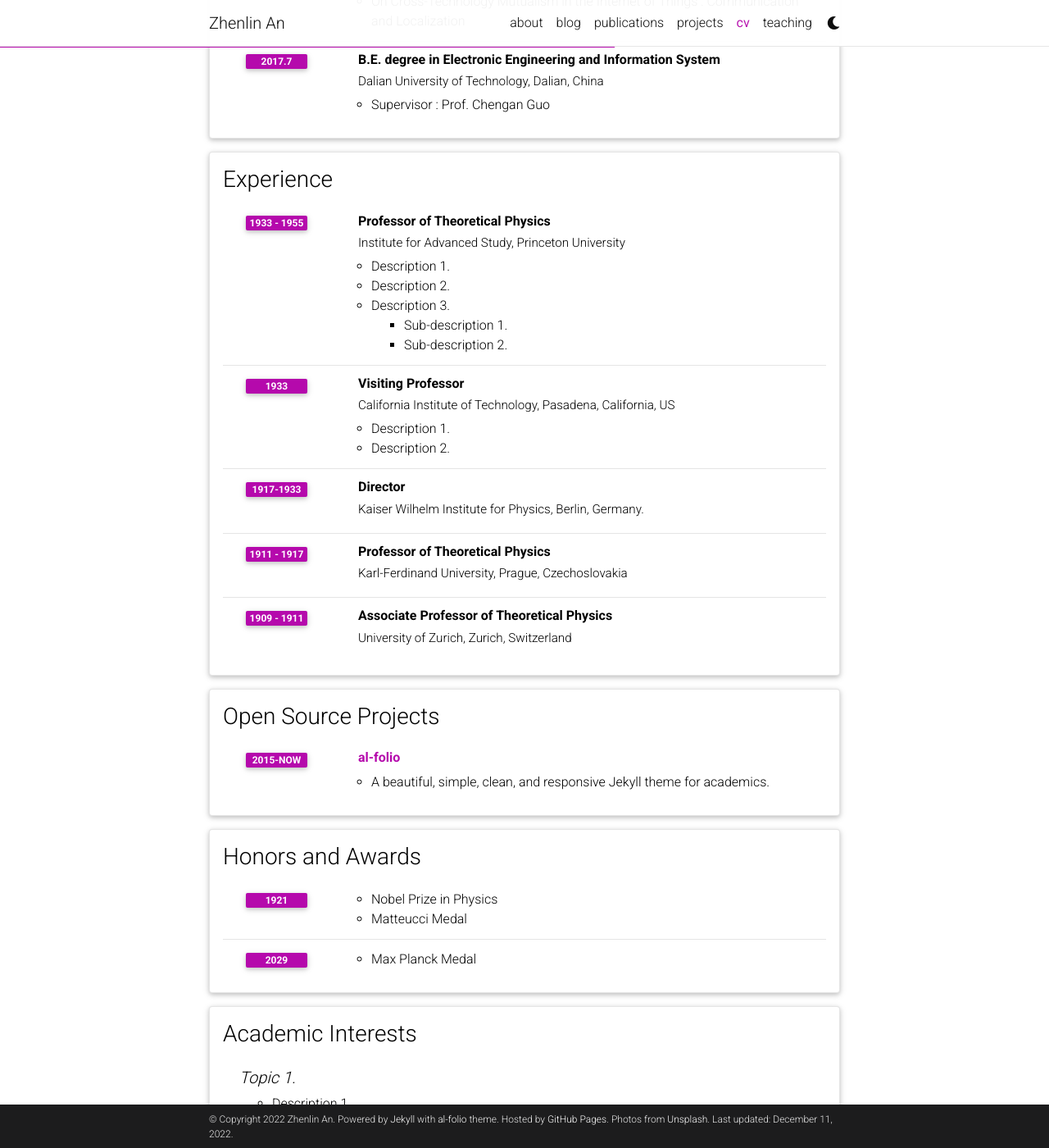
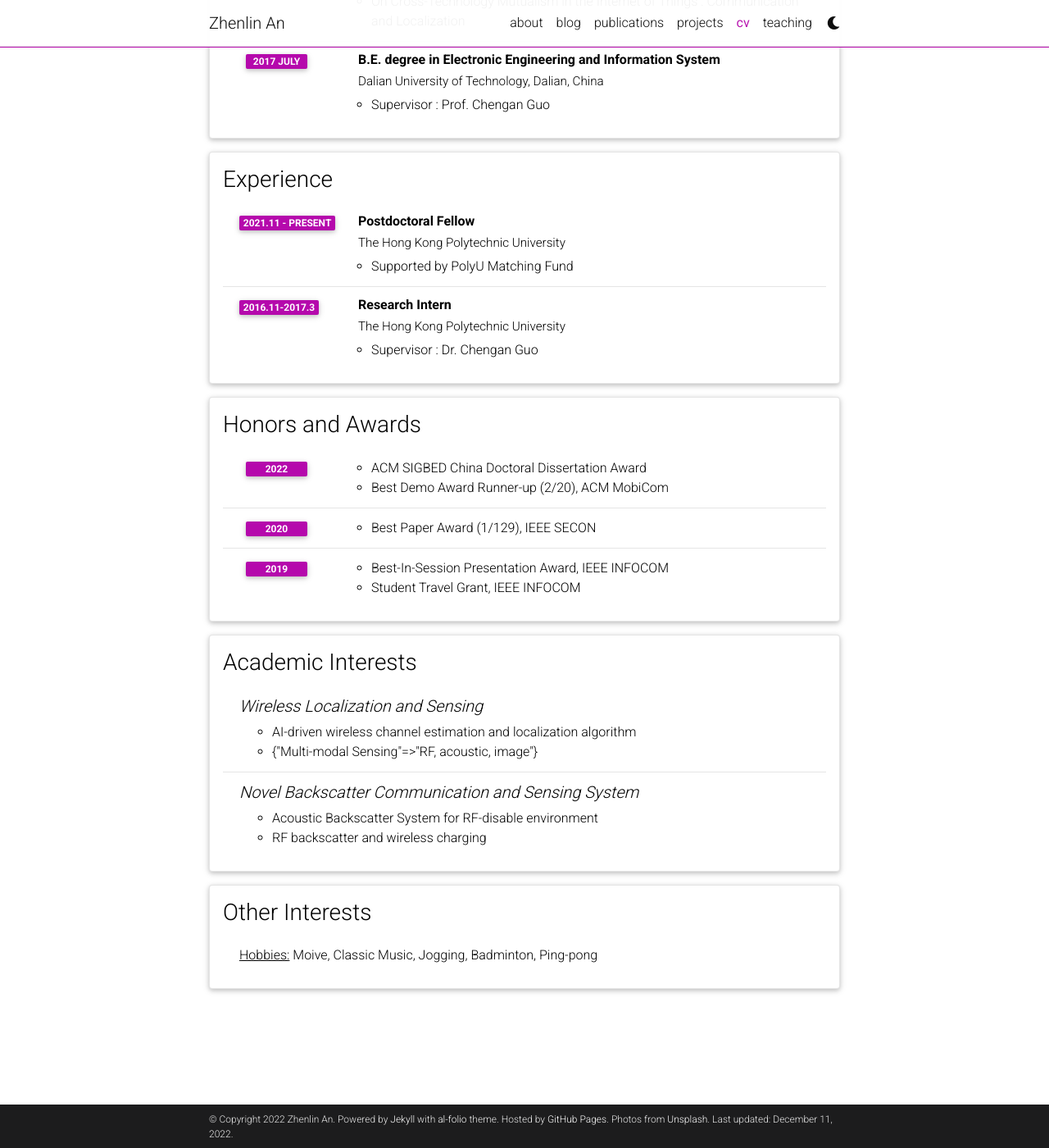
Before and after one commit to Anplus/anplus.github.io, a Jekyll site: the page built from _pages/cv.md, in a window 1280 px wide and 1400 px high, scrolled down 523 px. Shown: the whole window at 82% size. Built offline with Jekyll 4.4.1, drawn with Linux system fonts in a browser that asks for light colours; comment, search, counter and statistics services are not loaded; a style sheet for code colours, icons or effects is not loaded; some of the changed text lies outside the part shown.

Commit message:
Update cv.yml

```diff
--- a/_data/cv.yml
+++ b/_data/cv.yml
@@ -11,80 +11,59 @@
   contents:
     - title: PhD in Computer Science
       institution: The Hong Kong Polytechnic University, Hong Kong
-      year: 2021.10
+      year: 2021 Oct
       description:
         - Supervisor &#58 Lei Yang Co-supervisor &#58 Jiannong Cao
         - On Cross-Technology Mutualism in the Internet of Things &#58 Communication and Localization
     - title: B.E. degree in Electronic Engineering and Information System
       institution: Dalian University of Technology, Dalian, China
-      year: 2017.7
+      year: 2017 July
       description:
         - Supervisor &#58 Prof. Chengan Guo
 
 - title: Experience
   type: time_table
   contents:
-    - title: Professor of Theoretical Physics
-      institution: Institute for Advanced Study, Princeton University
-      year: 1933 - 1955
+    - title: Postdoctoral Fellow
+      institution: The Hong Kong Polytechnic University
+      year: 2021.11 - Present
       description:
-        - Description 1.
-        - Description 2.
-        - title: Description 3.
-          contents:
-            - Sub-description 1.
-            - Sub-description 2.
-    - title: Visiting Professor
-      institution: California Institute of Technology, Pasadena, California, US
-      year: 1933
+        - Supported by PolyU Matching Fund
+
+    - title: Research Intern
+      institution: The Hong Kong Polytechnic University
+      year: 2016.11-2017.3
       description:
-        - Description 1.
-        - Description 2.
-
-    - title: Director
-      institution: Kaiser Wilhelm Institute for Physics, Berlin, Germany.
-      year: 1917-1933
-
-    - title: Professor of Theoretical Physics
-      institution: Karl-Ferdinand University, Prague, Czechoslovakia
-      year: 1911 - 1917
-      description:
-
-    - title: Associate Professor of Theoretical Physics
-      institution: University of Zurich, Zurich, Switzerland
-      year: 1909 - 1911
-
-- title: Open Source Projects
-  type: time_table
-  contents:
-    - title: <a href="https://github.com/alshedivat/al-folio">al-folio</a>
-      year: 2015-now
-      description: A beautiful, simple, clean, and responsive Jekyll theme for academics.
+        - Supervisor &#58 Dr. Chengan Guo
 
 - title: Honors and Awards
   type: time_table
   contents:
-    - year: 1921
+    - year: 2022
       items:
-        - Nobel Prize in Physics
-        - Matteucci Medal
-    - year: 2029
+        - ACM SIGBED China Doctoral Dissertation Award
+        - Best Demo Award Runner-up (2/20), ACM MobiCom
+    - year: 2020
       items:
-        - Max Planck Medal
+        - Best Paper Award (1/129), IEEE SECON
+    - year: 2019
+      items:
+        - Best-In-Session Presentation Award, IEEE INFOCOM
+        - Student Travel Grant, IEEE INFOCOM
 
 - title: Academic Interests
   type: nested_list
   contents:
-    - title: Topic 1.
+    - title: Wireless Localization and Sensing
       items:
-        - Description 1.
-        - Description 2.
-    - title: Topic 2.
+        - AI-driven wireless channel estimation and localization algorithm
+        - Multi-modal Sensing: RF, acoustic, image
+    - title: Novel Backscatter Communication and Sensing System
       items:
-        - Description 1.
-        - Description 2.
+        - Acoustic Backscatter System for RF-disable environment
+        - RF backscatter and wireless charging
 
 - title: Other Interests
   type: list
   contents:
-    - <u>Hobbies:</u> Hobby 1, Hobby 2, etc.
+    - <u>Hobbies:</u> Moive, Classic Music, Jogging, Badminton, Ping-pong
```
